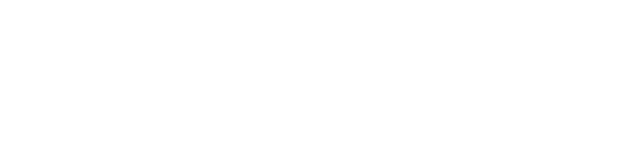
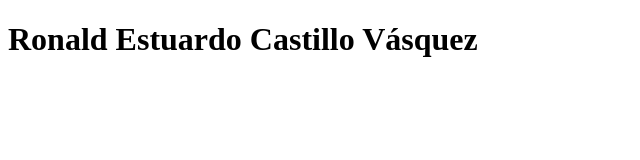
Before and after one commit to rcastillo2019023/IN5BM, a plain HTML site: page index.html in a window 1280 px wide. Shown: the whole page, without its empty margins (0-640 px from the left). Drawn offline with Linux system fonts and the light colour scheme.

Commit message:
Se agregó titulo título en el body

```diff
--- a/index.html
+++ b/index.html
@@ -6,6 +6,7 @@
     <title>Primera pagina con git</title>
 </head>
 <body>
+    <h1>Ronald Estuardo Castillo Vásquez</h1>
 
 </body>
 </html>
```
